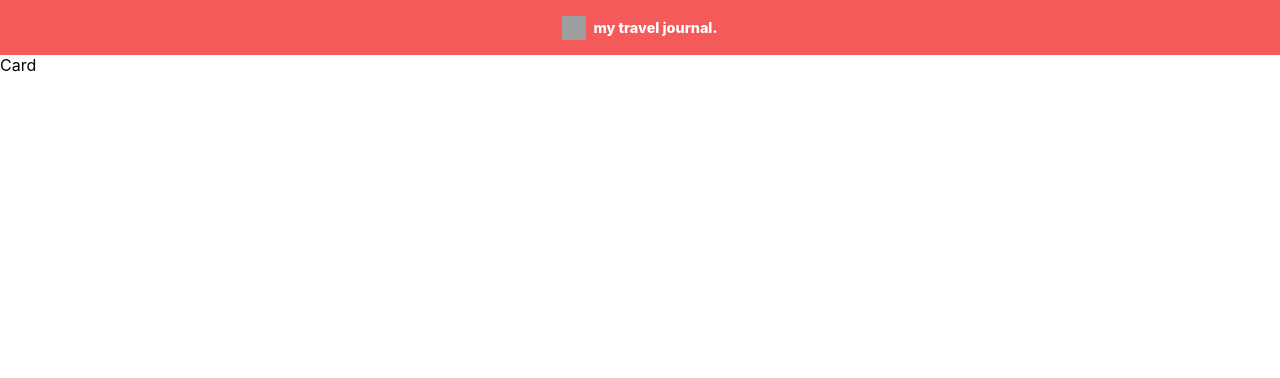
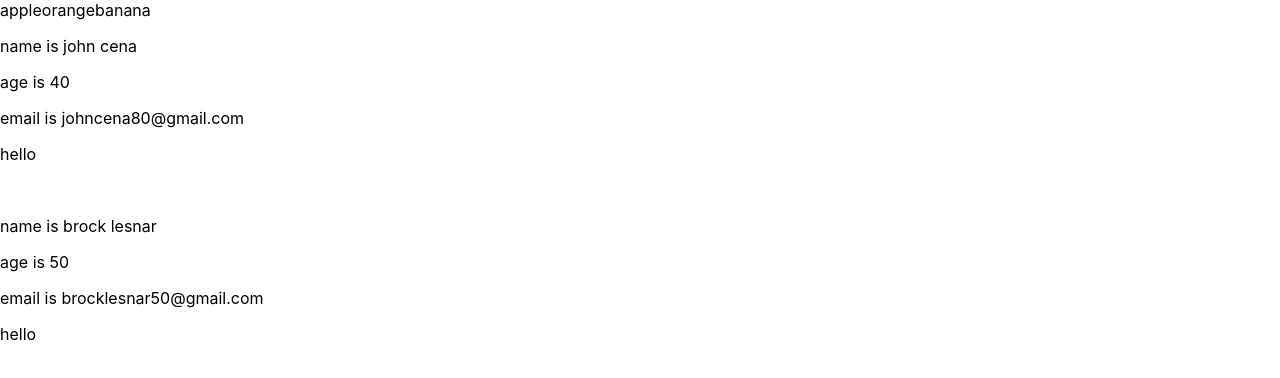
Before and after one commit to shivamsinghAIMLops32/reactScrimba, a React (Vite) app: page / in a window 1280 px wide. Shown: the top 378 px of the page. Built offline with nearby package versions, Linux system fonts and the light colour scheme; grey boxes are pictures that could not be loaded.

Commit message:
props and dynamic rendering

```diff
--- a/package.json
+++ b/package.json
@@ -10,6 +10,7 @@
     "preview": "vite preview"
   },
   "dependencies": {
+    "prop-types": "^15.8.1",
     "react": "^18.3.1",
     "react-dom": "^18.3.1"
   },
--- a/src/App.jsx
+++ b/src/App.jsx
@@ -1,14 +1,28 @@
 import React from "react";
-import Header from "./components/Header";
-import Card from "./components/Card";
+import UserProfile from "./components/UserProfile";
 
+const userData = [
+  {
+    name: "john cena",
+    age: 40,
+    email: "johncena80@gmail.com",
+  },
+  {
+    name: "brock lesnar",
+    age: 50,
+    email: "brocklesnar50@gmail.com",
+  },
+];
 
+const Fruits = ["apple", "orange", "banana"];
 const App = () => {
   return (
-      <div>
-        <Header />
-        <Card />
-      </div>
+    <>
+    {Fruits}
+      {userData.map((user) => (
+        <UserProfile user={user}>hello</UserProfile>
+      ))}
+    </>
   );
 };
 export default App;
--- a/src/components/Card.jsx
+++ /dev/null
@@ -1,9 +0,0 @@
-import React from 'react'
-
-const Card = () => {
-  return (
-    <div>Card</div>
-  )
-}
-
-export default Card
--- a/src/components/Header.jsx
+++ /dev/null
@@ -1,12 +0,0 @@
-import React from 'react'
-
-const Header = () => {
-  return (
-    <header>
-        <img src="https://cdn.pixabay.com/photo/2014/04/02/17/08/globe-308065_1280.png" alt="globe logo" />
-        <h1>my travel journal.</h1>
-    </header>
-  )
-}
-
-export default Header
--- /dev/null
+++ b/src/components/UserProfile.jsx
@@ -0,0 +1,23 @@
+import React from "react";
+import PropTypes from "prop-types";
+const UserProfile = ({ user,children }) => {
+  return (
+    <>
+      <p>name is { user.name}</p>
+      <p>age is {user.age}</p>
+      <p>email is {user.email}</p>
+      <p>{children}</p>
+      <br />
+    </>
+  );
+};
+
+export default UserProfile;
+
+UserProfile.propTypes = {
+    user : PropTypes.shape({
+        name : PropTypes.string.isRequired,
+        age : PropTypes.number.isRequired,
+        email : PropTypes.string.isRequired
+    })
+}
```
Also changed, not shown: 1 other file (tests, documents, lock files or other folders).
